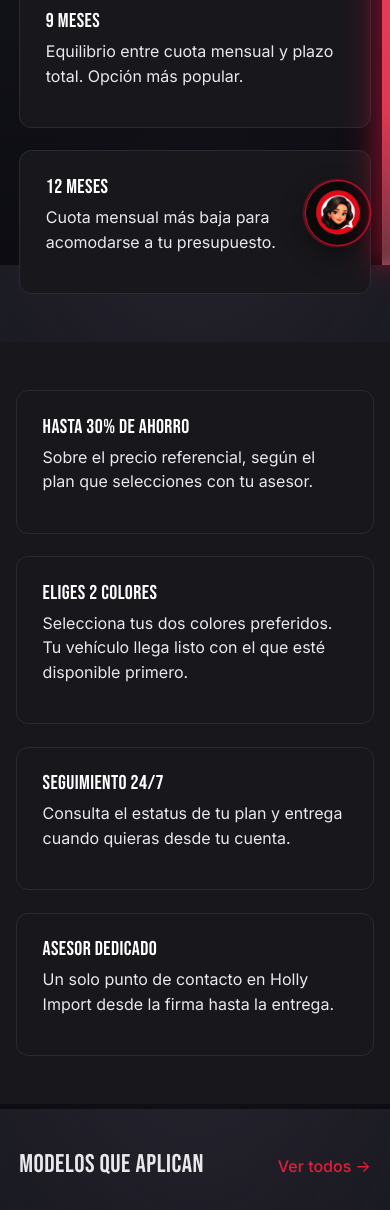
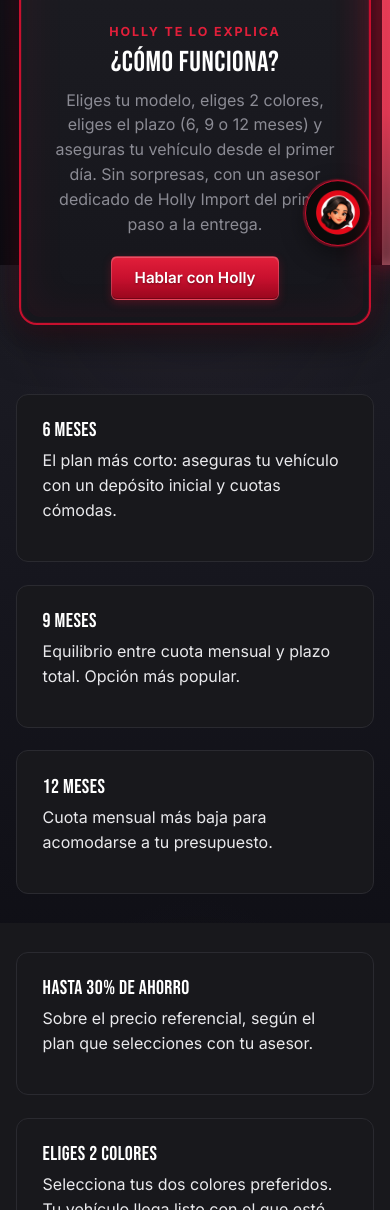
Before and after one commit to lazaruzai-commits/holly-import, a FastAPI app: page /promocion in a window 390 px wide. Shown: the part 579-1789 px from the top of the page. Run offline with FastAPI, Linux system fonts and the light colour scheme.

Commit message:
Chrome-finish header buttons, AseguratePromo centerpiece, 1s chat collapse, mobile chat drawer
- Chat auto-collapse delay reduced 3s -> 1s
- Header Comparador button: chrome silver finish (5-stop gradient
  highlight->core->shadow with inset edge highlights, dark text shadow,
  drop shadow). Hover brightens, crimson border on focus/active
- Header Chat con Holly button: same chrome treatment in red
  (#ff6b85 -> #ee2a48 -> #c8102e -> #8a0820 -> #4d0512)
- New 'Asegurate con 500' centerpiece banner (.promo-feature):
  50% width on desktop / full on mobile, red border with crimson glow,
  dark gradient backdrop, AseguratePromo.png image (graceful fallback
  if missing), hook copy + CTA. Inserted on home page after
  hero-secondary and on /promocion right under the page head
- Mobile chat panel: bottom drawer at 25vh (min 220px) instead of
  full-height side panel. Slides up from the bottom edge, header /
  body / form padding tightened so the smaller box still fits the
  greeting + chips + input. Auto-collapse still fires after 1s
- General mobile polish: section padding tightened (3rem -> 1.8rem
  below 600px), filter chips horizontal-scroll instead of wrapping
  into 3+ rows, page-head padding reduced on small screens

```diff
--- a/static/css/holly.css
+++ b/static/css/holly.css
@@ -364,6 +390,61 @@ p  { margin: 0 0 .8em; }
   .hero-video__content { justify-content: flex-end; padding-bottom: 2.5rem; }
 }
 
+/* ---------- Asegúrate con 500 centrepiece banner ---------- */
+
+.promo-feature {
+  max-width: var(--maxw); margin: 2.5rem auto;
+  padding: 0 1.2rem;
+}
+.promo-feature__inner {
+  width: 50%; max-width: 720px; min-width: 0;
+  margin: 0 auto;
+  background: linear-gradient(180deg, #1f1f25 0%, #16161c 100%);
+  border: 2px solid var(--c-crimson);
+  border-radius: var(--r-lg);
+  padding: 1.6rem;
+  display: flex; flex-direction: column; gap: 1.2rem;
+  box-shadow:
+    0 0 28px rgba(200,16,46,.22),
+    0 14px 40px rgba(0,0,0,.55),
+    inset 0 0 0 1px rgba(200,16,46,.18);
+  position: relative;
+}
+.promo-feature__inner::before {
+  /* faint inner halo for depth */
+  content: ""; position: absolute; inset: 6px;
+  border-radius: calc(var(--r-lg) - 4px);
+  pointer-events: none;
+  box-shadow: inset 0 0 40px rgba(200,16,46,.08);
+}
+.promo-feature__media {
+  position: relative;
+  border-radius: var(--r-md); overflow: hidden;
+  background: radial-gradient(ellipse at center, #2a2a32 0%, #15151b 100%);
+  aspect-ratio: 4 / 3;
+  display: grid; place-items: center;
+}
+.promo-feature__media img {
+  width: 100%; height: 100%; object-fit: cover; display: block;
+}
+.promo-feature__copy { text-align: center; padding: 0 .5rem .25rem; }
+.promo-feature__tag {
+  display: inline-block;
+  color: var(--c-crimson-2);
+  font-size: .78rem; font-weight: 700; letter-spacing: .15em;
+  text-transform: uppercase;
+  margin-bottom: .4rem;
+}
+.promo-feature__copy h2 {
+  font-size: clamp(1.8rem, 3.5vw, 2.6rem);
+  margin: 0 0 .6rem;
+  color: var(--c-white);
+}
+.promo-feature__copy p { color: var(--c-muted); margin: 0 auto 1.2rem; max-width: 50ch; }
+@media (max-width: 880px) {
+  .promo-feature__inner { width: 100%; max-width: none; padding: 1.2rem; }
+}
+
 /* ---------- buttons ---------- */
 
 .btn {
@@ -396,6 +477,9 @@ p  { margin: 0 0 .8em; }
 
 .section { max-width: var(--maxw); margin: 0 auto; padding: 3rem 1.2rem; }
 .section--alt { background: var(--c-card); margin: 0; max-width: none; padding: 3rem 1rem; }
+@media (max-width: 600px) {
+  .section, .section--alt { padding: 1.8rem 1rem; }
+}
 .section--alt > * { max-width: var(--maxw); margin-left: auto; margin-right: auto; }
 .section__head { display: flex; align-items: baseline; justify-content: space-between; margin-bottom: 1.5rem; gap: 1rem; }
 .section__head--inline { justify-content: flex-start; gap: 1.2rem; flex-wrap: wrap; }
--- a/static/js/chat.js
+++ b/static/js/chat.js
@@ -48,7 +48,7 @@
       setTimeout(() => {
         // Skip auto-collapse if the user has already engaged
         if (state === "start" && !history.length) close();
-      }, 3000);
+      }, 1000);
     });
   }
 
--- a/templates/promocion.html
+++ b/templates/promocion.html
@@ -6,6 +6,22 @@
   <span class="hero__eyebrow">Promoción vigente</span>
   <h1>Asegúrate con 500</h1>
   <p class="lead">1 plan, 3 opciones. Ahorra hasta 30% en tu próximo MG.</p>
+</section>
+
+<section class="promo-feature" aria-labelledby="promo-page-title">
+  <div class="promo-feature__inner">
+    <div class="promo-feature__media">
+      <img src="{{ root_path }}/static/img/brand/AseguratePromo.png"
+           alt="Promoción Asegúrate con 500"
+           onerror="this.style.display='none'">
+    </div>
+    <div class="promo-feature__copy">
+      <span class="promo-feature__tag">Holly te lo explica</span>
+      <h2 id="promo-page-title">¿Cómo funciona?</h2>
+      <p>Eliges tu modelo, eliges 2 colores, eliges el plazo (6, 9 o 12 meses) y aseguras tu vehículo desde el primer día. Sin sorpresas, con un asesor dedicado de Holly Import del primer paso a la entrega.</p>
+      <button class="btn btn--primary" type="button" data-open-chat>Hablar con Holly</button>
+    </div>
+  </div>
 </section>
 
 <section class="section">
```
Also changed, not shown: other parts of static/css/holly.css (+76 -9 lines), templates/inicio.html (+16 -0 lines), static/img/brand/AseguratePromo.jpg (added).
